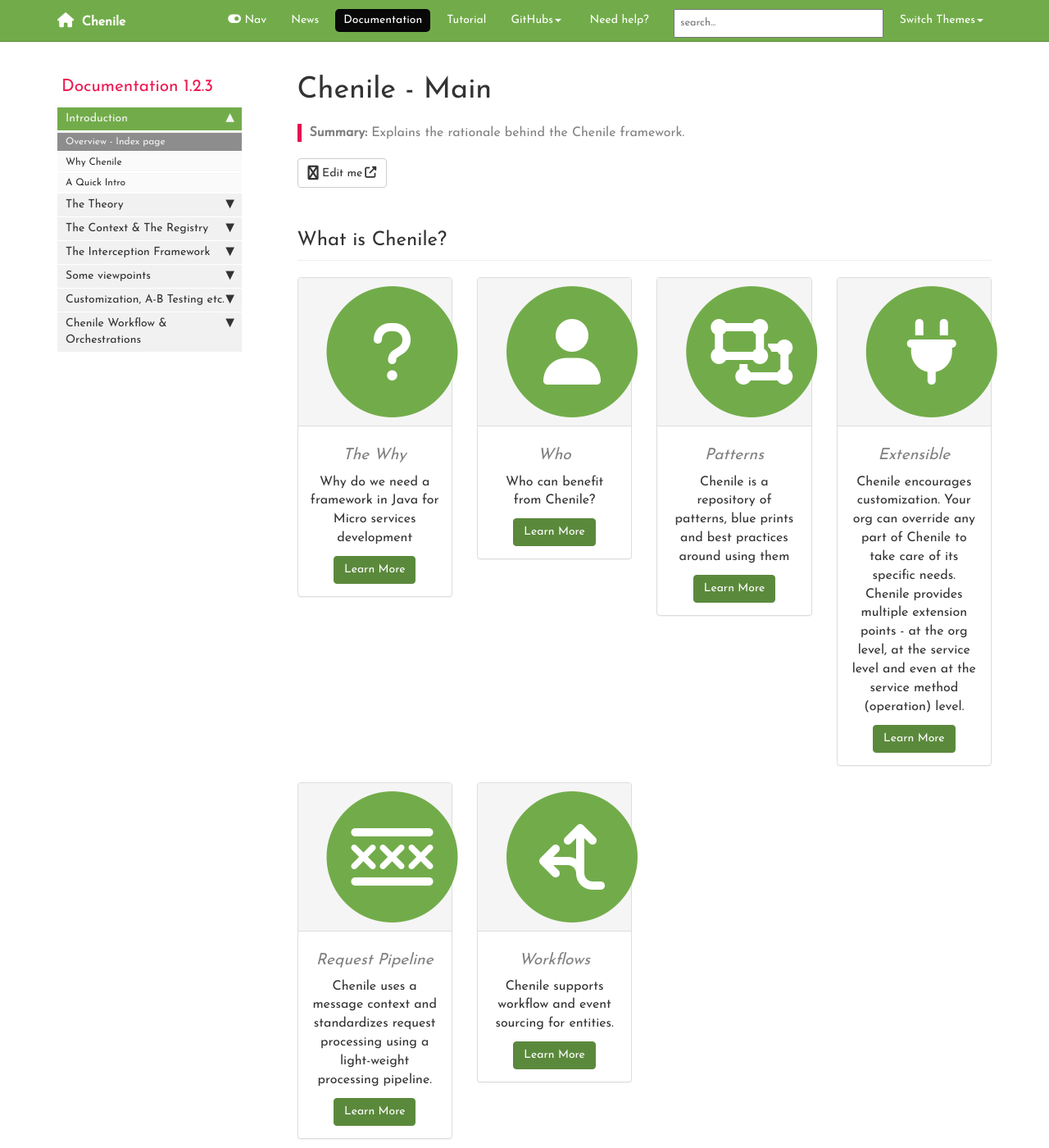
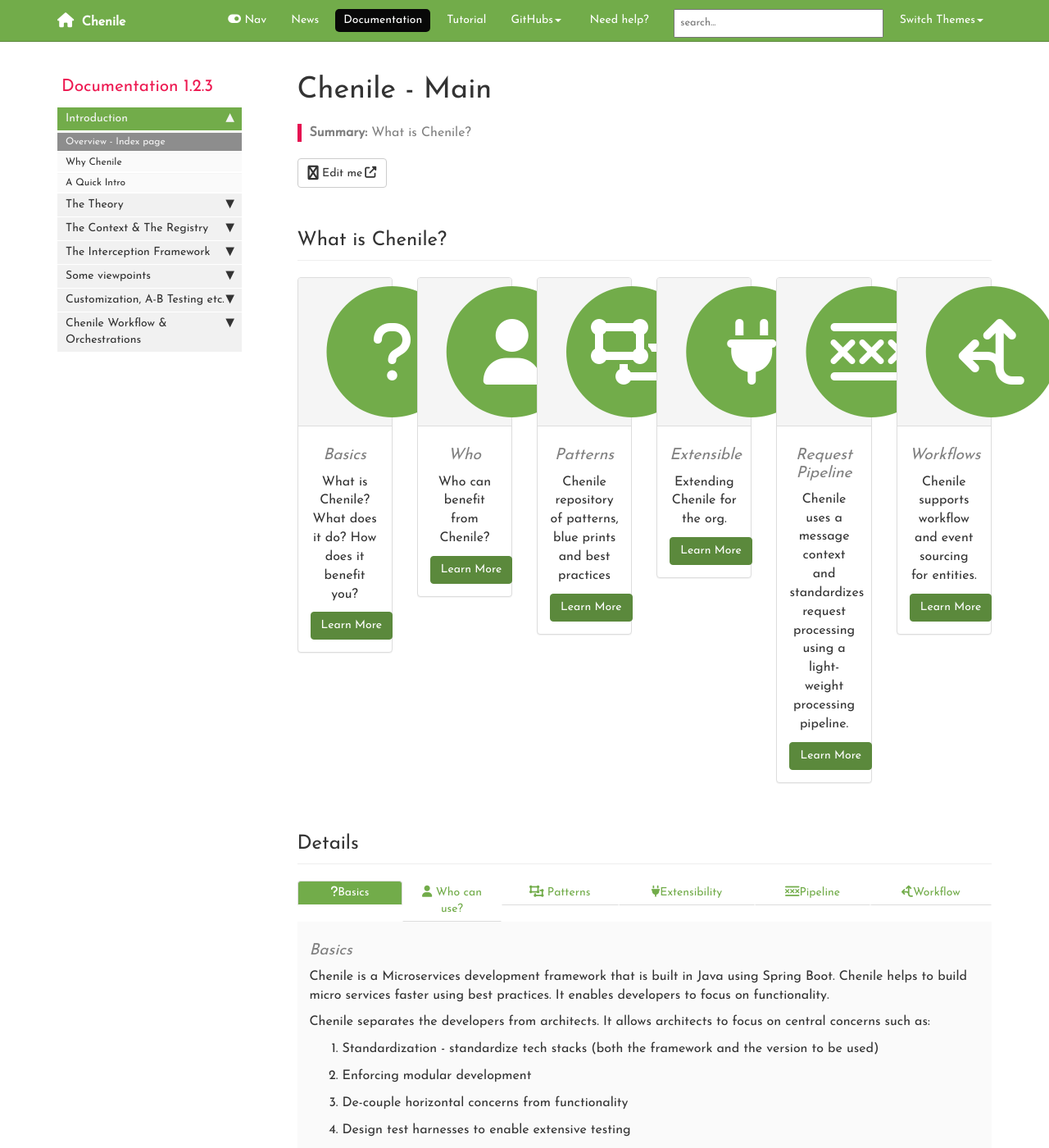
Before and after one commit to rajakolluru/cheniledocs.github.io, a Jekyll site: the page built from index.html, in a window 1280 px wide and 1400 px high. Shown: the whole window at 82% size. Built offline with Jekyll 4.4.1, drawn with Linux system fonts in a browser that asks for light colours; comment, search, counter and statistics services are not loaded.

Commit message:
enhanced index.html

```diff
--- a/index.html
+++ b/index.html
@@ -5,13 +5,13 @@
 toc: false
 permalink: /index.html
 folder: chenile
-summary: Explains the rationale behind the Chenile framework.
+summary: What is Chenile?
 ---
 <div class="row">
         <div class="col-lg-12">
             <h2 class="page-header">What is Chenile?</h2>
         </div>
-        <div class="col-md-3 col-sm-6">
+        <div class="col-md-2 col-sm-6">
             <div class="panel panel-default text-center">
                 <div class="panel-heading">
                     <span class="fa-stack fa-5x">
@@ -20,13 +20,13 @@
                     </span>
                 </div>
                 <div class="panel-body">
-                    <h4>The Why</h4>
-                    <p>Why do we need a framework in Java for Micro services development</p>
+                    <h4>Basics</h4>
+                    <p>What is Chenile? What does it do? How does it benefit you?</p>
                     <a href="#basics" class="btn btn-primary">Learn More</a>
                 </div>
             </div>
         </div>
-        <div class="col-md-3 col-sm-6">
+        <div class="col-md-2 col-sm-6">
             <div class="panel panel-default text-center">
                 <div class="panel-heading">
                     <span class="fa-stack fa-5x">
@@ -41,7 +41,7 @@
                 </div>
             </div>
         </div>
-        <div class="col-md-3 col-sm-6">
+        <div class="col-md-2 col-sm-6">
             <div class="panel panel-default text-center">
                 <div class="panel-heading">
                     <span class="fa-stack fa-5x">
@@ -51,12 +51,12 @@
                 </div>
                 <div class="panel-body">
                     <h4>Patterns</h4>
-                    <p>Chenile is a repository of patterns, blue prints and best practices around using them</p>
+                    <p>Chenile repository of patterns, blue prints and best practices</p>
                     <a href="#patterns" class="btn btn-primary">Learn More</a>
                 </div>
             </div>
         </div>
-        <div class="col-md-3 col-sm-6">
+        <div class="col-md-2 col-sm-6">
             <div class="panel panel-default text-center">
                 <div class="panel-heading">
                     <span class="fa-stack fa-5x">
@@ -66,12 +66,12 @@
                 </div>
                 <div class="panel-body">
                     <h4>Extensible</h4>
-                    <p>Chenile encourages customization. Your org can override any part of Chenile to take care of its specific needs. Chenile provides multiple extension points - at the org level, at the service level and even at the service method (operation) level.</p>
+                    <p>Extending Chenile for the org. </p>
                     <a href="#extensible" class="btn btn-primary">Learn More</a>
                 </div>
             </div>
         </div>
-        <div class="col-md-3 col-sm-6">
+        <div class="col-md-2 col-sm-6">
             <div class="panel panel-default text-center">
                 <div class="panel-heading">
                     <span class="fa-stack fa-5x">
@@ -86,7 +86,7 @@
                 </div>
             </div>
         </div>
-        <div class="col-md-3 col-sm-6">
+        <div class="col-md-2 col-sm-6">
             <div class="panel panel-default text-center">
                 <div class="panel-heading">
                     <span class="fa-stack fa-5x">
@@ -111,7 +111,7 @@
         <div class="col-lg-12">
 
             <ul id="myTab" class="nav nav-tabs nav-justified">
-                <li class="active"><a href="#basics" data-toggle="tab"><i class="fa fa-question"></i> The Why</a>
+                <li class="active"><a href="#basics" data-toggle="tab"><i class="fa fa-question"></i>Basics</a>
                 </li>
                 <li class=""><a href="#who" data-toggle="tab"><i class="fa fa-user"></i> Who can use?</a>
                 </li>
@@ -139,7 +139,6 @@
                     <li>Enable internationalization from day One</li>
                     <li>Design message formats, generic responses, exception handling etc.</li>
                     <li>Design the structure of code repositories, devOps and build practices etc.</li>
-                    <li>
                     </ol></p>
                     <p>Best of all Chenile ships with a code generator that generates code that complies to these blue prints. This code can give you a huge jumpstart.</p>
                 </div>
@@ -161,13 +160,13 @@
                 </div>
                 <div class="tab-pane fade" id="extensible">
                     <h4>Extensible</h4>
-                    <p>We love SOLID principles. We expatiate at length on these principles and develop our code in accordance to these principles. The framework is built to be extensible. It is possible to change the request processing of Chenile. It is trivial to write new blue prints and integrate with chenile. The code generator can be customized to generate code compliant to these blue prints. </p>
+                    <p>Chenile encourages customization. An org can override any part of Chenile for its specific needs. Chenile provides multiple extension points - at the org level, at the service level and even at the service method (operation) level.</p>
+                    <p>We love SOLID principles. The framework is built to be extensible. Every part of Chenile is designed to be extensible. It is possible to change the request processing of Chenile. It is trivial to write new blue prints and integrate with chenile. The code generator can be customized to generate code compliant to these blue prints. </p>
                     <p>Thr Chenile Interceptor Framework can be customized to your organization and even at the service or operation level!</p>
                     <p>Chenile also ships with configurable options for most of its features. These can be used to extend the framework and customize the services. </p>
                 </div>
                 <div class="tab-pane fade" id="pipeline">
                     <h4>Lightweight Request Processing Pipeline</h4>
-                     <p>Chenile makes it possible to add horizontal concerns seamlessly across transports (like HTTP, Kafka etc.). We did not want to write specific code that is protocol specific.</p>
                     <p>Chenile started out as a light-weight alternative to a SEDA pipeline implementation that runs within the same JVM. The idea was to provide an ability to do last-mile interception. This de-couples horizontal concerns from functionality. Last mile interception allows orgs to push a lot of customization into services without needing to invest in expensive customization in the API Gateway layer. Chenile recommends API Gateway as an excellent upstream interception layer before the services. However, it is hard to customize API Gateways. Certain concerns such as transformation must be handled close to the services and therefore make an excellent concern that could be implemented in the last mile.</p>
                     <p>We wanted to make this last-mile interception work in a transport agnostic manner i.e. it should work across HTTP, KAFKA, message queues etc. By doing so, we wanted to re-use the pipeline across transports.</p>
                     <p>Chenile ships with interceptors that could implement important horizontal concerns such as transformation, caching, exception handling etc. </p>
@@ -178,7 +177,7 @@
             <div class="tab-pane fade" id="workflow">
                     <h4>Chenile State Machine</h4>
                      <p>Chenile supports a state machine to automate workflows and event sourcing</p>
-                     <p>State machines can be attached to <i>stateful entities</i> i.e. entities that contain a state field. The state field determines what actions are applicable to these entities.It is possible to store additional metadata for the state. This can be used in the program. </p>
+                     <p>State machines can be attached to <i>stateful entities</i> i.e. entities that contain a state field. The state field determines what events (which often translate into UI actions) are applicable to these entities in that state.It is possible to store additional metadata for the state. This can be used in the program. </p>
                      <p>For example, an order can transition from an Opened to "In Process" to "Fulfilled" to "Closed" states. As it marches through these states, the order can be mutated in interesting ways using "events". These events depend on the state of the order. Upon receipt of an event, the order can transition to another state or stay in the same state. </p>
                      <p>The Chenile state transition machine (STM) allows these states and transitions to be configured externally using a State Transition Diagram (STD). A workflow engine navigates through the STD and calls registered handlers for every event that occurs to the state entity. In the Order example, the STM calls appropriate handlers when the order transitions from the Opened to the the "In Process" state for example.</p>
                      <p>The STM supports event sourcing as well.<p>
```
